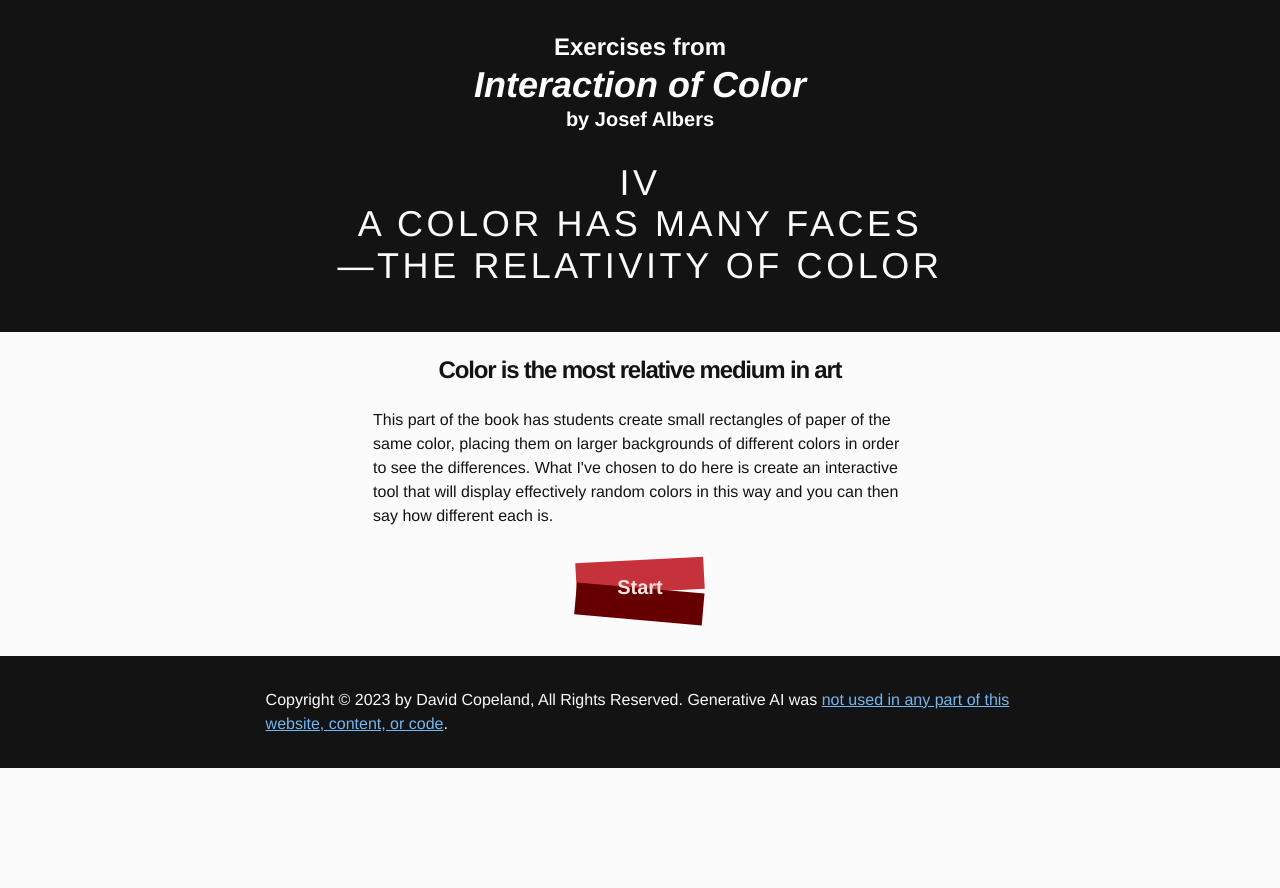
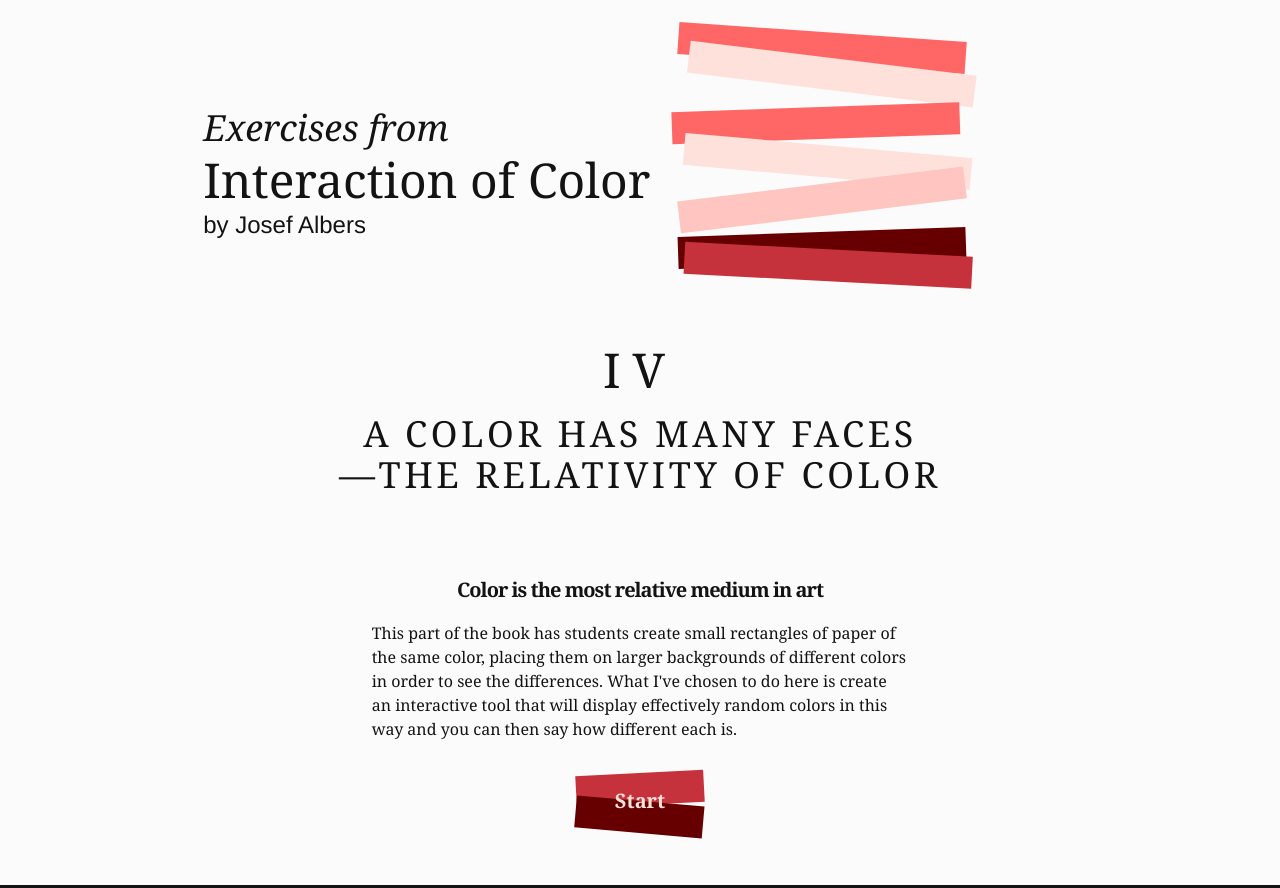
Before and after one commit to davetron5000/ghola, a website: page src/html/albers/iv-relativity.html in a window 1280 px wide. Shown: the top 888 px of the page. Before the commit the page ends 800 px from the top, so only its background shows below. Drawn offline with Linux system fonts and the light colour scheme; files that its build step writes are made by us from their sources; files whose address does not match are found by name.

Commit message:
improved LnF

```diff
--- a/src/css/index.css
+++ b/src/css/index.css
@@ -2,6 +2,7 @@
 
 :root {
   --mg-ff-sans: 'Helvetica Neue', Inter, Roboto, 'Nimbus Sans', sans-serif;
+  --mg-ff-serif: 'Baskerville', Charter, 'Bitstream Charter', 'Sitka Text', Cambria, serif;
   --mg-ff-mono: Courier, monospace;
 }
 
--- a/src/html/albers/iv-relativity.html
+++ b/src/html/albers/iv-relativity.html
@@ -32,31 +32,48 @@
 }
   </style>
   </head>
-  <body class="ff-sans bg-white-ish black-ish h-100vh">
-    <header class="bg-black-ish white-ish pa-3">
-      <div class="mh-auto">
-        <h1 class="f-4 fw-bold mt-3 mb-0 lh-title tc">
-          <a href="index.html" class="tdn hover-tdu white">
-            Exercises from <i class="f-5 db">Interaction of Color</i> <div class="db f-3">by Josef Albers</div>
-          </a>
+  <body class="ff-serif bg-white-ish black-ish h-100vh">
+    <header class="pa-3">
+      <div class="mh-auto w-70">
+        <h1 class="f-5 fw-5 mt-3 mb-0 flex flex-row-ns flex-column items-center lh-title tc tl-ns">
+          <span class="mr-1 i">
+            Exercises from <i class="fs-normal tracked-none ttn db f-6">Interaction of Color</i> <div class="ff-sans fs-normal f-4 db">by Josef Albers</div>
+          </span>
+          <div class="ml-3-ns mt-4 mt-0-ns">
+            <div class="w-7 h-4 mh-2 mb-2" style="background-color: #FF6666; transform: rotate(4deg);"></div>
+            <div class="w-7 h-4 mh-2 mb-2" style="background-color: #FFE1DC; transform: rotate(7deg) translate(8px,-15px);"></div>
+            <div class="w-7 h-4 mh-2 mb-2" style="background-color: #FF6666; transform: rotate(-2deg) translate(-6px, -5px)"></div>
+            <div class="w-7 h-4 mh-2 mb-2" style="background-color: #FFE1DC; transform: rotate(5deg) translate(5px,-7px);"></div>
+            <div class="w-7 h-4 mh-2 mb-2" style="background-color: #FFC6C1; transform: rotate(-7deg) translate(1px,-8px);"></div>
+            <div class="w-7 h-4 mh-2 mb-2" style="background-color: #660000; transform: rotate(-2deg) translate(0,0);"></div>
+            <div class="w-7 h-4 mh-2 mb-2" style="background-color: #C6323C; transform: rotate(3deg) translate(5px,-23px);"></div>
+          </div>
         </h1>
         <h2 class="f-5 tc ttu tracked fw-3 measure-narrow mh-auto">
-          <div>IV</div><div>A color has many faces</div><div>—the relativity of color</div>
+          <div class="f-6 fw-5 tracked-mega">IV</div><div class="mt-3">A color has many faces</div><div>—the relativity of color</div>
         </h2>
       </div>
     </header>
     <main>
-      <h3 class="tc tracked-tight f-4">Color is the most relative medium in art</h3>
+      <section class="pa-3">
+        <h3 class="tc tracked-tight ws-nowrap f-3 fw-bold">Color is the most relative medium in art</h3>
         <p class="measure lh-copy mh-auto">
           This part of the book has students create small rectangles of paper of the same color, placing them on larger backgrounds of different colors in order to see the differences.  What I've chosen to do here is create an interactive tool that will display effectively random colors in this way and you can then say how different each is.
         </p>
-      <nav class="flex items-center justify-center mv-4">
+        <nav class="dn flex-ns items-center justify-center mv-4">
           <a href="#" data-start class="tdn db pos-relative">
             <div class="w-6 h-4 bg-red-dark"   style="transform: rotate(-3deg)"></div>
             <div class="w-6 h-4 bg-red-darker" style="transform: rotate(5deg) translate(-1px,-4px)"></div>
             <span class="pos-absolute f-3 tc top-3 bottom-1 left-1 right-1 red-lighter fw-bold">Start</span>
           </a>
         </nav>
+        <aside class="db dn-ns bg-red-lightest red-darker pa-3 br-3 tc bc-red-darker bs-dotted flex items-center">
+          <strong>Note:</strong>
+          <p class="ma-0 ml-3 tl lh-copy">
+          This doesn't work well on the size screen you are using. Try rotating or using a larger screen.
+          </p>
+        </aside>
+      </section>
       <article data-exercise class="dn w-100 pos-relative">
         <aside data-debug class="dn pos-absolute bg-black green-light br-bottom-3 shadow-3 pa-2 top-0 left-0 right-0">
           <dl>
@@ -165,7 +182,7 @@
       </article>
     </main>
     <footer class="bg-black-ish white-ish pa-3 mb-4">
-      <div class="w-60 mh-auto">
+      <div class="w-60-ns w-100 mh-auto">
         <p class="lh-copy">
           Copyright &copy; 2023 by David Copeland, All Rights Reserved. Generative AI was <a class="blue-light" href="https://declare-ai.org/1.0.0-alpha1/none.html">not used in any part of this website, content, or code</a>.
         </p>
```
Also changed, not shown: src/html/albers/index.html (+9 -7 lines). Lines whose indentation alone changed are shown as unchanged.
